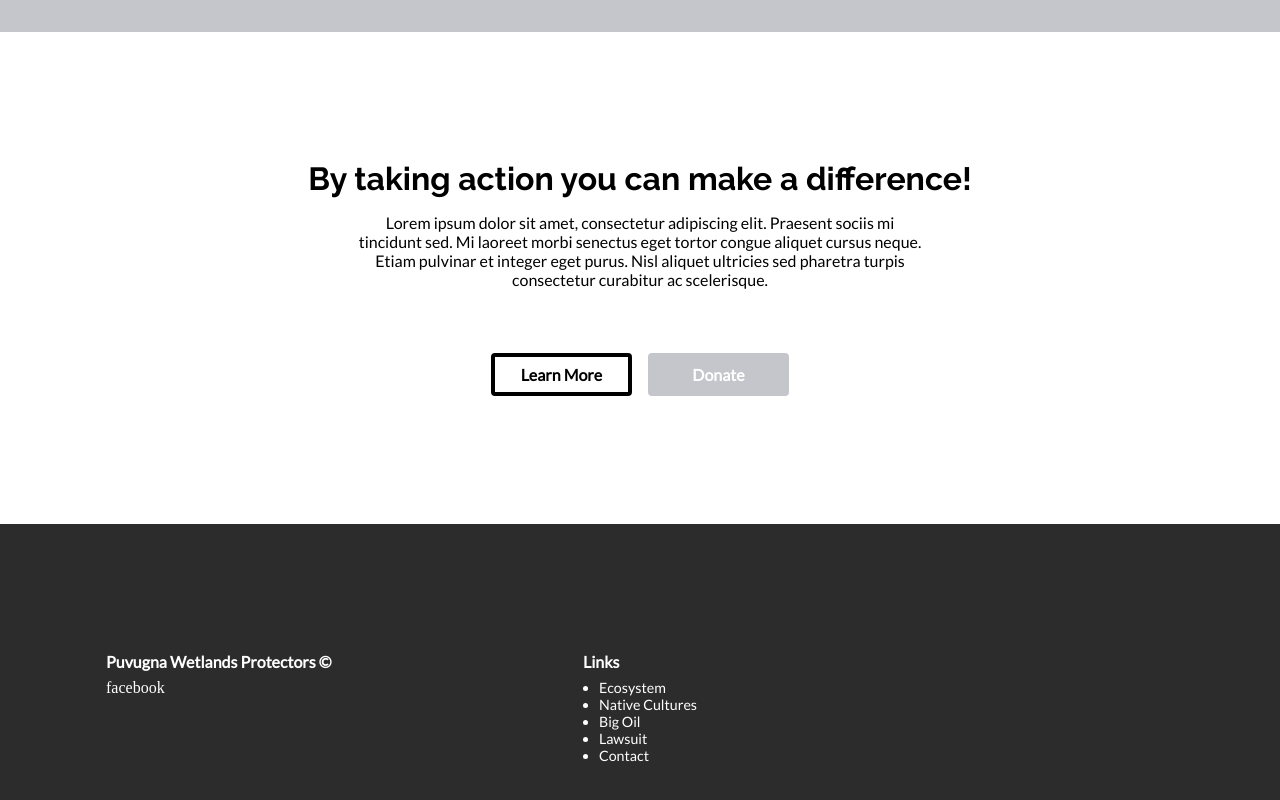
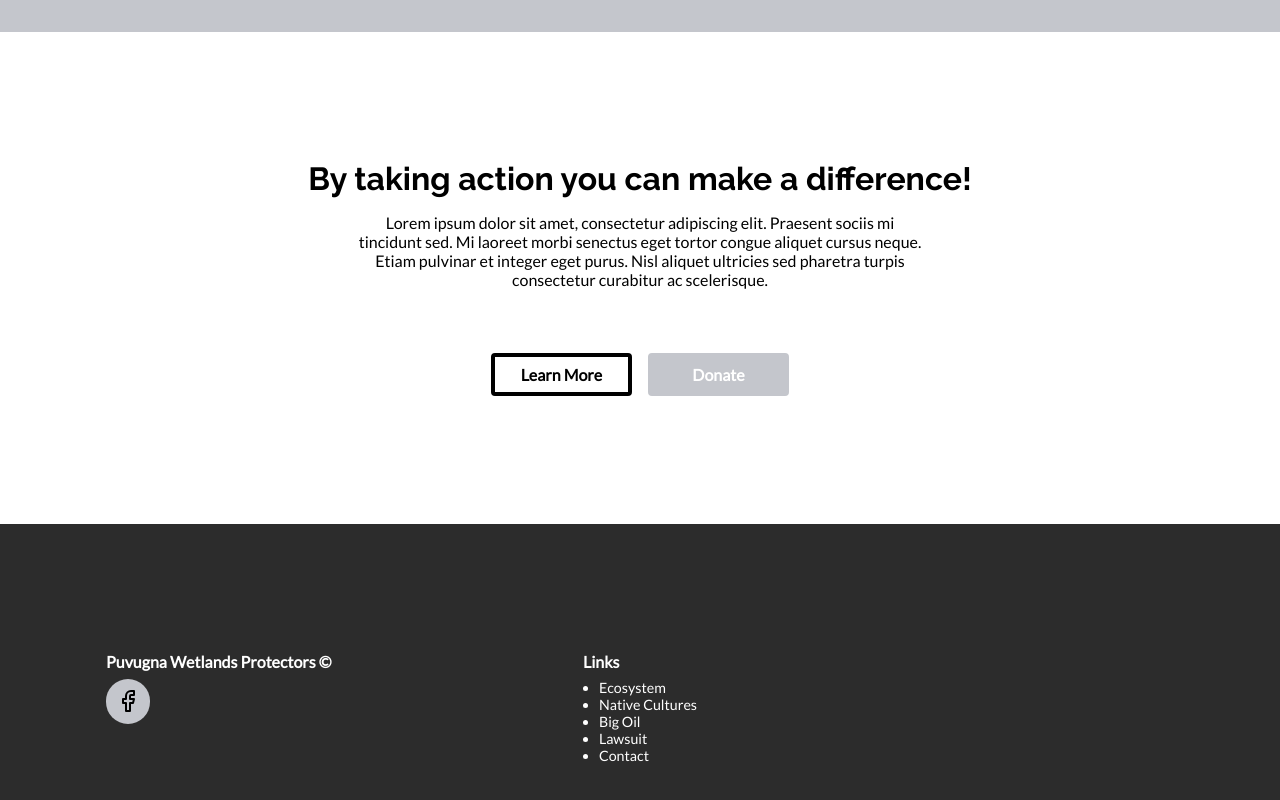
Before and after one commit to Eddie-Anguiano/native-website, a Next.js app: page / in a window 1280 px wide. Shown: the part 2756-3556 px from the top of the page. Built offline with nearby package versions, Linux system fonts and the light colour scheme.

Commit message:
add social icon to Footer

```diff
--- a/components/Footer.js
+++ b/components/Footer.js
@@ -10,7 +10,9 @@ export default function Footer() {
             <div className={styles.header}>
               Puvugna Wetlands Protectors &#169;
             </div>
-            <div>facebook</div>
+            <div className={styles.social}>
+              <img src="/icons/facebook.svg" alt="" />
+            </div>
           </div>
           <div className={styles.linkSection}>
             <div className={styles.header}>Links</div>
--- a/styles/components/Footer.module.scss
+++ b/styles/components/Footer.module.scss
@@ -18,6 +18,16 @@
   margin-bottom: space(1);
 }
 
+.social {
+  display: flex;
+  justify-content: center;
+  align-items: center;
+  height: rem(50px);
+  width: rem(50px);
+  background-color: $color--gray;
+  border-radius: 100px;
+}
+
 .linkSection {
   justify-self: center;
 }
```
Also changed, not shown: public/icons/facebook.svg (added).
